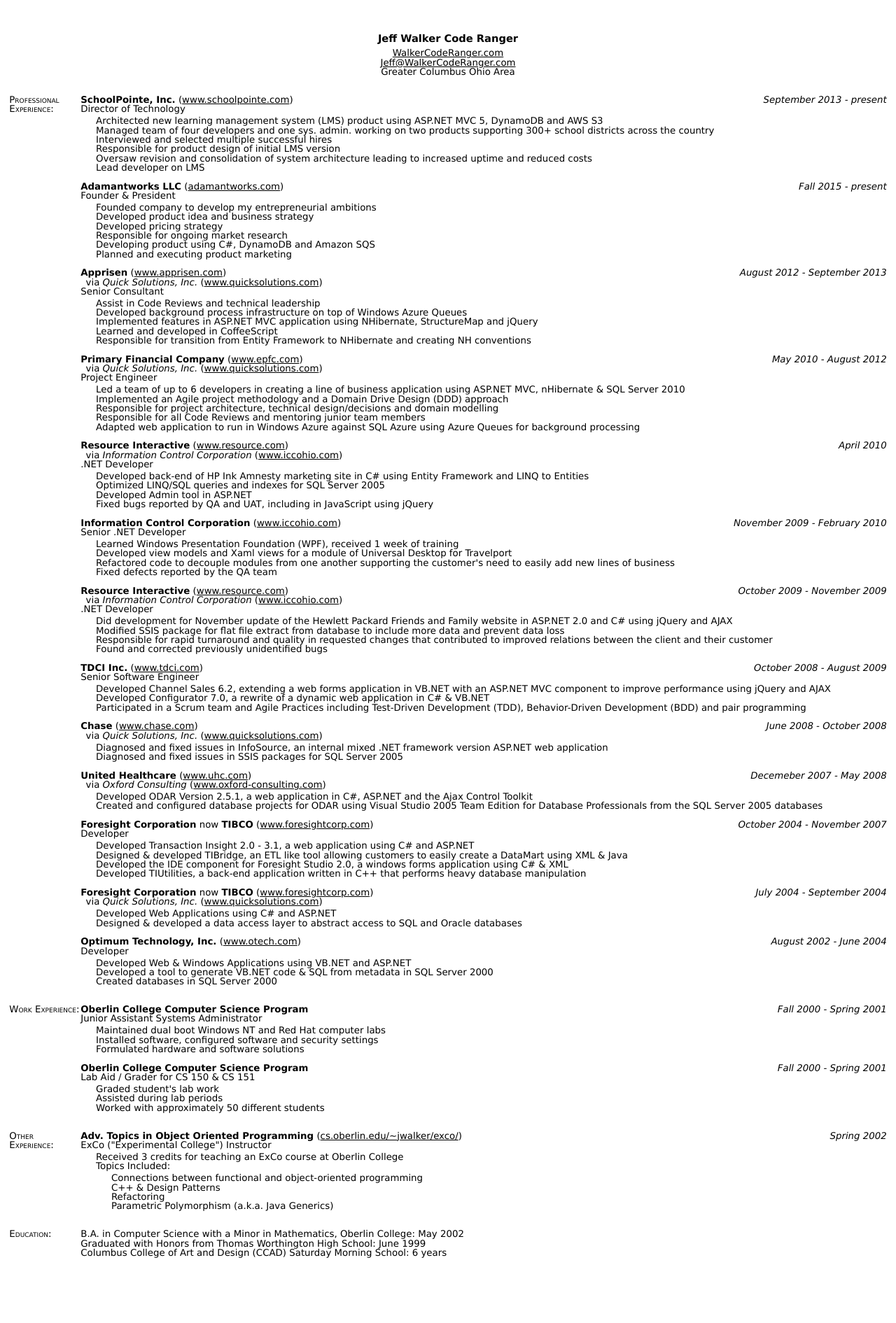
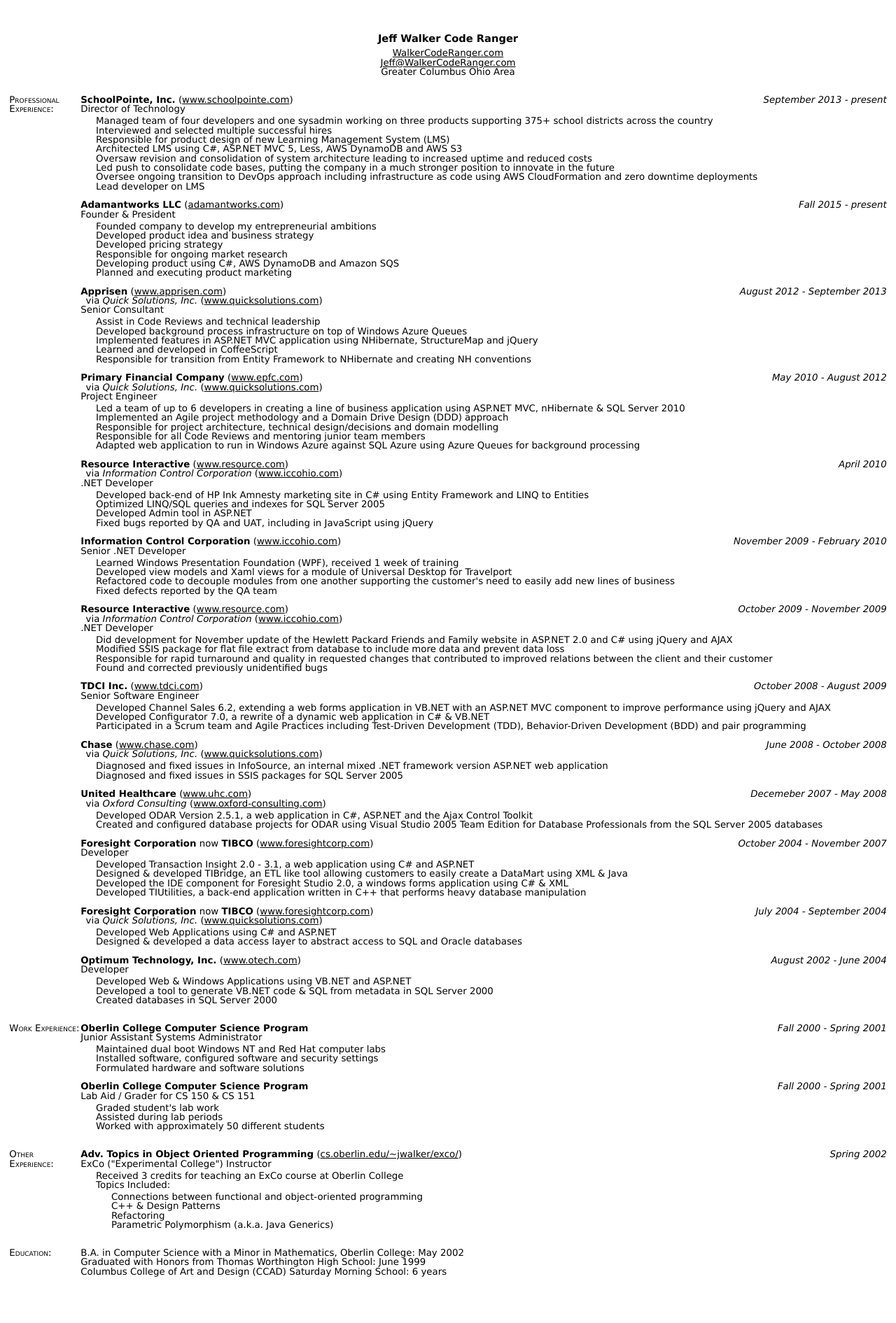
Before and after one commit to WalkerCodeRanger/WalkerCodeRanger.com, a Jekyll site: the page resume/index.html, which Jekyll copies as it is, in a window 1280 px wide. Shown: the whole page at 70% size. Built offline with Jekyll 4.4.1, drawn with Linux system fonts in a browser that asks for light colours; nearby versions of some CDN libraries; library files that are not in the unit come from our copies; before the commit the page ends 1864 px from its top, so only the background shows below that.

Commit message:
update resume and project order

```diff
--- a/css/resume.css
+++ b/css/resume.css
@@ -33,7 +33,6 @@
 
 .section
 {
-	page-break-inside: avoid;
 	margin-bottom: 2em;
 }
 
@@ -100,6 +99,7 @@
 .experience
 {
 	margin-bottom: 1em;
+	page-break-inside: avoid;
 }
 
 .company, .activity
--- a/resume/index.html
+++ b/resume/index.html
@@ -20,11 +20,13 @@
 				<span class="company"><span class="name">SchoolPointe, Inc.</span> <span class="url"><a href="http://www.schoolpointe.com" target="_blank">www.schoolpointe.com</a></span></span> <span class="timeframe">September 2013 - present</span><br />
 				<span class="position">Director of Technology</span>
 				<ul>
-					<li>Architected new learning management system (LMS) product using <span class="keep-together">ASP.NET MVC 5</span>, DynamoDB and AWS S3</li>
-					<li>Managed team of four developers and one sys. admin. working on two products supporting 300+ school districts across the country</li>
+					<li>Managed team of four developers and one sysadmin working on three products supporting 375+ school districts across the country</li>
 					<li>Interviewed and selected multiple successful hires</li>
-					<li>Responsible for product design of initial LMS version</li>
+					<li>Responsible for product design of new Learning Management System (LMS)</li>
+					<li>Architected LMS using C#, <span class="keep-together">ASP.NET MVC 5</span>, Less, AWS DynamoDB and AWS S3</li>
 					<li>Oversaw revision and consolidation of system architecture leading to increased uptime and reduced costs</li>
+					<li>Led push to consolidate code bases, putting the company in a much stronger position to innovate in the future</li>
+					<li>Oversee ongoing transition to DevOps approach including infrastructure as code using AWS CloudFormation and zero downtime deployments</li>
 					<li>Lead developer on LMS</li>
 				</ul>
 			</div>
@@ -36,7 +38,7 @@
 					<li>Developed product idea and business strategy</li>
 					<li>Developed pricing strategy</li>
 					<li>Responsible for ongoing market research</li>
-					<li>Developing product using C#, DynamoDB and Amazon SQS</li>
+					<li>Developing product using C#, AWS DynamoDB and Amazon SQS</li>
 					<li>Planned and executing product marketing</li>
 				</ul>
 			</div>
```
Also changed, not shown: projects/index.html (+4 -4 lines), 1 other file.
